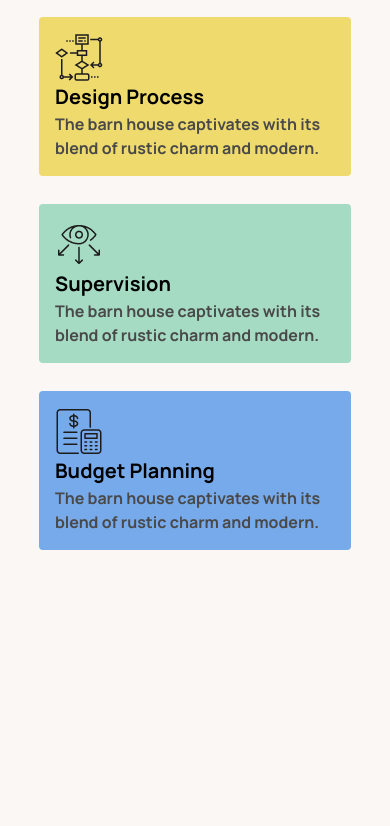
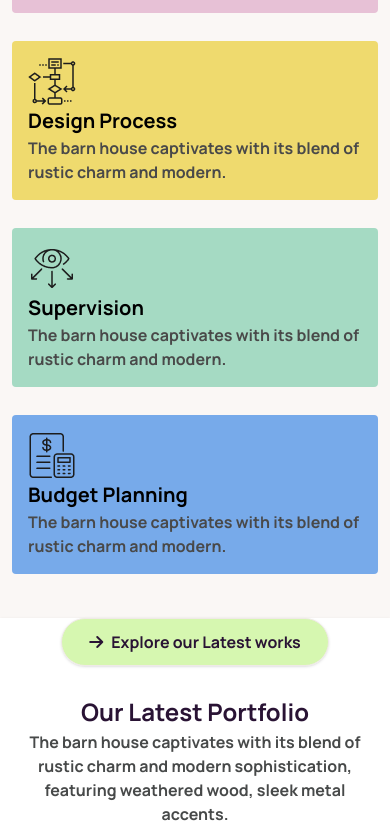
Before and after one commit to engrsakib/Your-land-your-property, a website: page index.html in a window 390 px wide. Shown: the part 5747-6573 px from the top of the page. Before the commit the page ends 6297 px from the top, so only its background shows below. Drawn offline with Linux system fonts and the light colour scheme.

Commit message:
latest protfolio section start

```diff
--- a/index.html
+++ b/index.html
@@ -327,19 +327,19 @@ modern sophistication, featuring weathered wood, sleek metal accents.</p>
    <!-- works process start -->
     <section class="mt-11 container">
       <!-- icon and button start -->
-      <div class="flex items-center mx-auto gap-x-2 manrope text-[16px] font-[700] cursor-pointer btn bg-white w-[40%] lg:w-[20%] shadow">
+      <div class="flex items-center mx-auto gap-x-2 manrope text-[16px] font-[700] cursor-pointer btn bg-white w-[50%] lg:w-[20%] shadow">
         <i class="fa-solid fa-arrow-right"></i>
         <h3>How we works</h3>
        </div>
       <!-- icon and button end -->
        <!-- text start -->
-        <div class="mt-4 lg:w-[50%] w-fit mx-auto">
+        <div class="mt-4 lg:w-[50%] w-fit max-sm:px-4 mx-auto">
           <h1 class="manrope lg:text-[40px] text-[24px] font-[700] text-center text-black">Our Works Process</h1>
           <p class="text-[#494949] manrope text-[16px] font-[500] text-center">The barn house captivates with its blend of rustic charm and modern sophistication, featuring weathered wood, sleek metal accents.</p>
         </div>
        <!-- text end -->
         <!-- card section start -->
-        <div class="w-[80%] mx-auto mt-7">
+        <div class="w-full max-sm:px-3 lg:w-[80%] mx-auto mt-7">
           <div class="grid grid-cols-8 gap-y-7 lg:gap-x-7">
             <!-- card 1 -->
              <div class="bg-[#E7C1D6] w-full h-auto col-span-8 lg:col-span-2 p-4 rounded">
@@ -374,6 +374,29 @@ modern sophistication, featuring weathered wood, sleek metal accents.</p>
         <!-- card section end -->
     </section>
    <!-- works process end -->
+    <!-- latest protgolio start -->
+     <section class="bg-white shadow mt-11">
+      <div class="container mx-auto max-sm:px-4">
+        <!-- button start -->
+          <!-- icon and button start -->
+      <div class="flex items-center mx-auto gap-x-2 manrope text-[16px] font-[700] cursor-pointer btn bg-[#abef5d7c] w-[75%] lg:w-[23%] shadow">
+        <i class="fa-solid fa-arrow-right"></i>
+        <h3>Explore our Latest works</h3>
+       </div>
+      <!-- icon and button end -->
+        <!-- button end -->
+         <!-- text section start -->
+          <div class="mt-7 w-fit lg:w-[50%] mx-auto">
+            <h2 class="manrope text-[24px] lg:text-[40px] text-center font-[700]">Our Latest Portfolio</h2>
+            <p class="manrope text-[#474949] text-[16px] font-[500] text-center">The barn house captivates with its blend of rustic charm and modern sophistication, featuring weathered wood, sleek metal accents.</p>
+          </div>
+         <!-- text section end -->
+          <!-- card design start -->
+
+          <!-- card design end -->
+      </div>
+     </section>
+    <!-- latest protgolio end -->
  </main>
 <!-- main part end -->
   </body>
```
Also changed, not shown: output/output.css.
